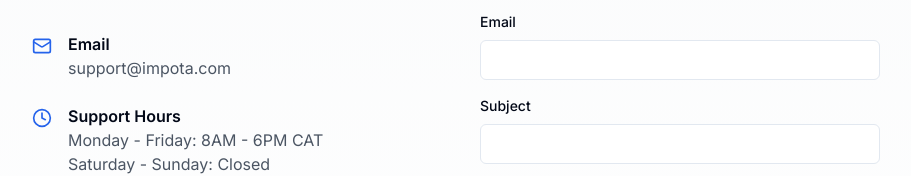
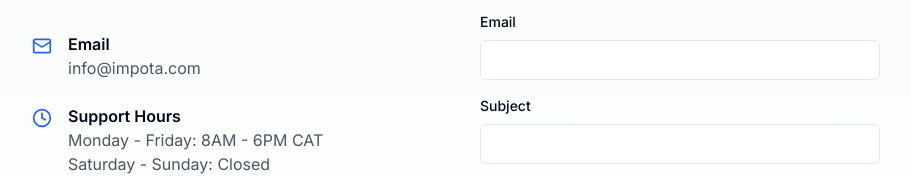
Before and after one commit to Mvula88/calculator, a Next.js app: page /contact in a window 1280 px wide. Shown: the part 304-480 px from the top of the page, without its empty margins (184-1095 px from the left). Built offline with nearby package versions, Linux system fonts and the light colour scheme.

Commit message:
Initial commit - clean structure

```diff
--- a/app/contact/page.tsx
+++ b/app/contact/page.tsx
@@ -18,7 +18,7 @@ export default function ContactPage() {
   const handleSubmit = (e: React.FormEvent) => {
     e.preventDefault()
     // Handle form submission
-    const mailtoLink = `mailto:support@impota.com?subject=${encodeURIComponent(formData.subject)}&body=${encodeURIComponent(`From: ${formData.name} (${formData.email})\n\n${formData.message}`)}`
+    const mailtoLink = `mailto:info@impota.com?subject=${encodeURIComponent(formData.subject)}&body=${encodeURIComponent(`From: ${formData.name} (${formData.email})\n\n${formData.message}`)}`
     window.location.href = mailtoLink
   }
 
@@ -45,7 +45,7 @@ export default function ContactPage() {
                 <Mail className="h-5 w-5 text-blue-600 mt-1" />
                 <div>
                   <h3 className="font-semibold">Email</h3>
-                  <p className="text-gray-600">support@impota.com</p>
+                  <p className="text-gray-600">info@impota.com</p>
                 </div>
               </div>
 
```
